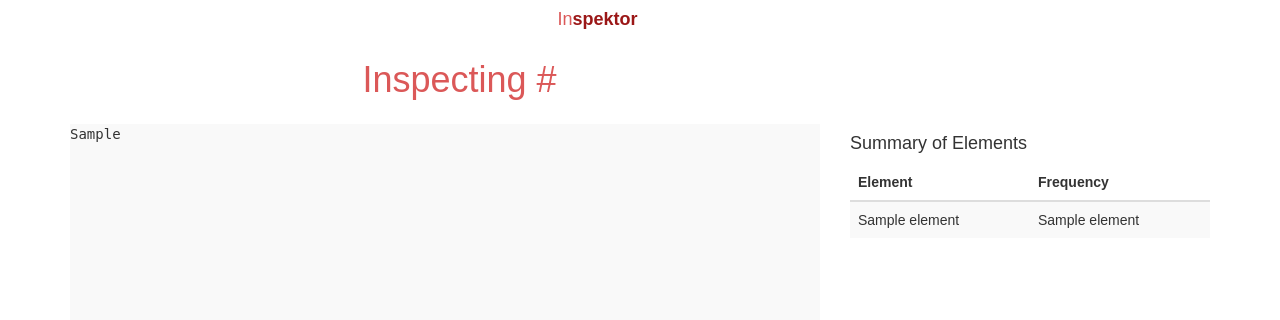
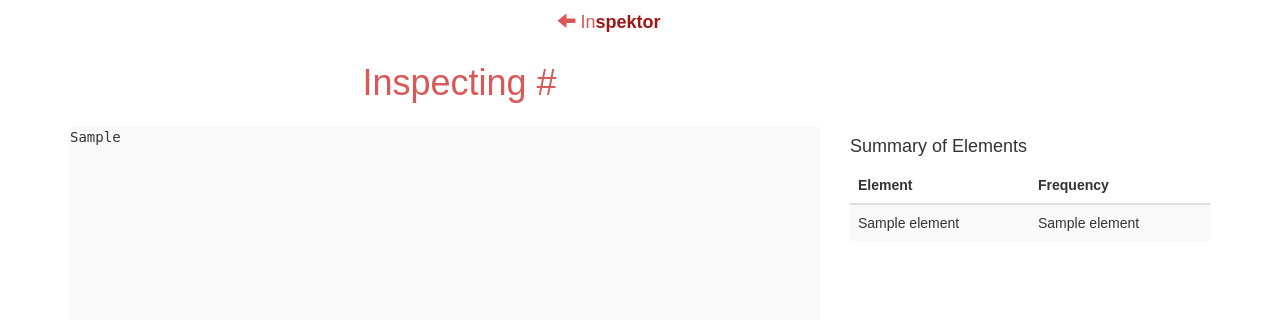
Before and after one commit to noelledaley/inspektor, a Flask app: template templates/results.html in a window 1280 px wide. Shown: the top 320 px of the page. Before the commit the page ends 228 px from the top, so only its background shows below. Run offline with Flask 2, Linux system fonts and the light colour scheme; the template is opened without the code that fills it: most values are stand-ins (such as "Sample title", 1, 10 or a date in 2020); parts of the project's set-up code (start-up, migrations or seed data) failed here and were passed over; some libraries are stand-ins or nearby versions.

Commit message:
adding arrow

```diff
--- a/templates/results.html
+++ b/templates/results.html
@@ -4,7 +4,7 @@
 {% block content %}
 <div class="row">
   <div class="col-lg-2 col-lg-offset-5">
-    <h4><a href="/">In<span class="title">spektor</span></a></h4>
+    <h4><a href="/"><span class="glyphicon glyphicon-arrow-left"></span> In<span class="title">spektor</span></a></h4>
   </div>
 </div>
 
```
